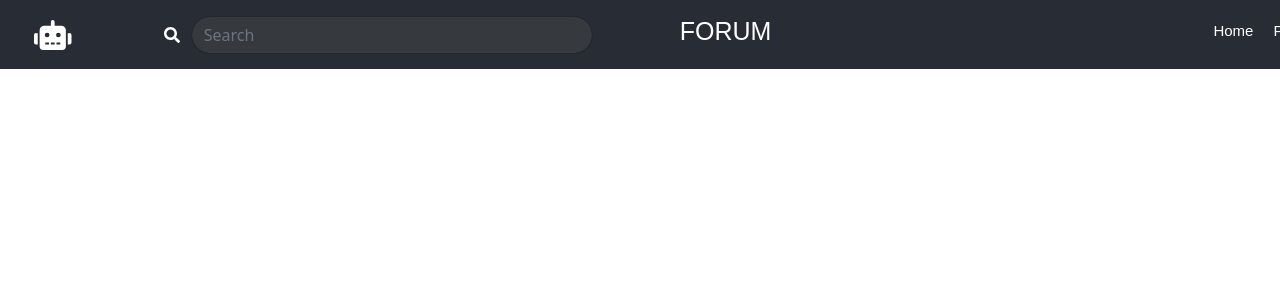
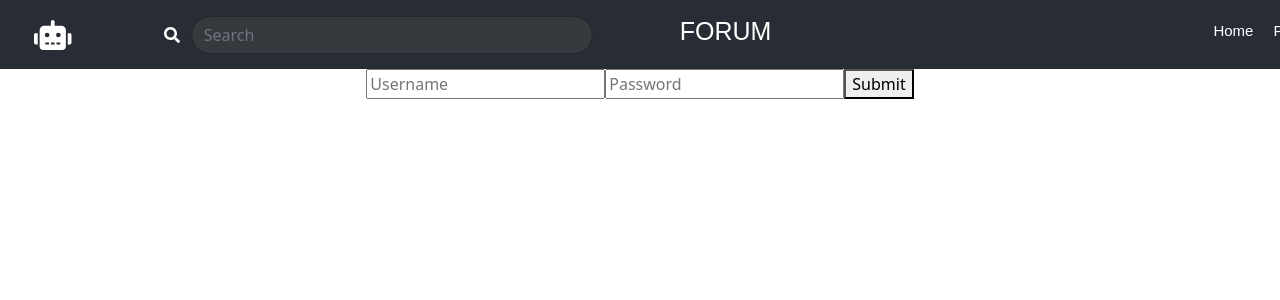
Before and after one commit to Pollo9711/Pollo9711, a React (Create React App) app in the folder FrontendForum/forumproject/: page /registrati in a window 1280 px wide. Shown: the top 300 px of the page. Built offline with nearby package versions, Linux system fonts and the light colour scheme.

Commit message:
done registration

```diff
--- a/FrontendForum/forumproject/src/components/core/Registrati/Registrati.js
+++ b/FrontendForum/forumproject/src/components/core/Registrati/Registrati.js
@@ -1,8 +1,49 @@
+import {useState} from "react";
+
+// NB CSS DA FARE
+
 const Registrati = () => {
+
+    const [inputValue, setInputValue] = useState('');
+
+    const [formValue, setFormValue] = useState({
+        username: '',
+        password: ''
+    });
+
+    const handleSubmit = (e) => {
+        e.preventDefault();
+        console.log(`Username: ${formValue.username} | Password: ${formValue.password}`)
+    }
+
+    const handleChange = (e) => {
+        const user = e.target.name;
+        console.log(user);
+        setFormValue({
+            ...formValue,
+            [user]: e.target.value
+        })
+    }
 
     return (
         <>
+            <form onSubmit={handleSubmit}>
+                <input type="text"
+                       placeholder={'Username'}
+                       name={'username'}
+                       value={formValue.username}
+                       onChange={handleChange}
+                />
 
+                <input type="text"
+                       placeholder={'Password'}
+                       name={'password'}
+                       value={formValue.password}
+                       onChange={handleChange}
+                />
+
+                <button type={'submit'}>Submit</button>
+            </form>
         </>
     );
 }
```
